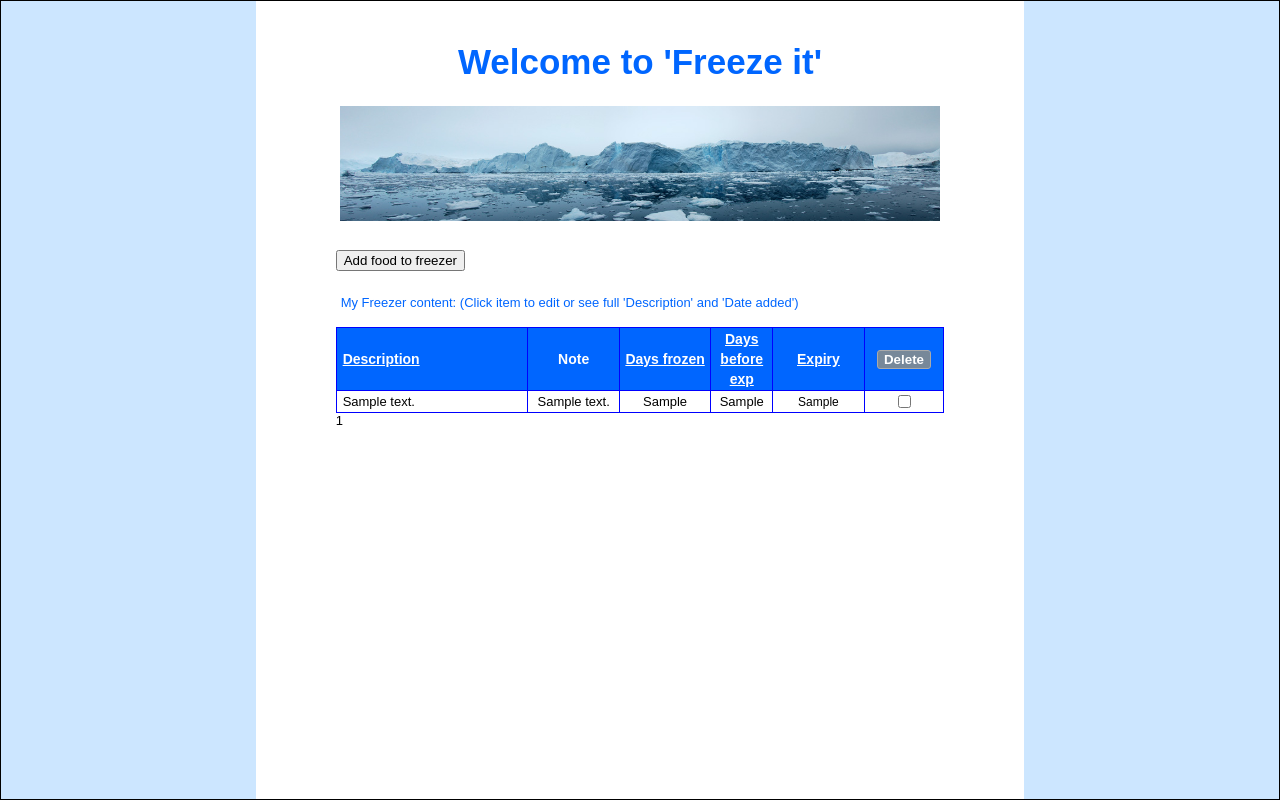
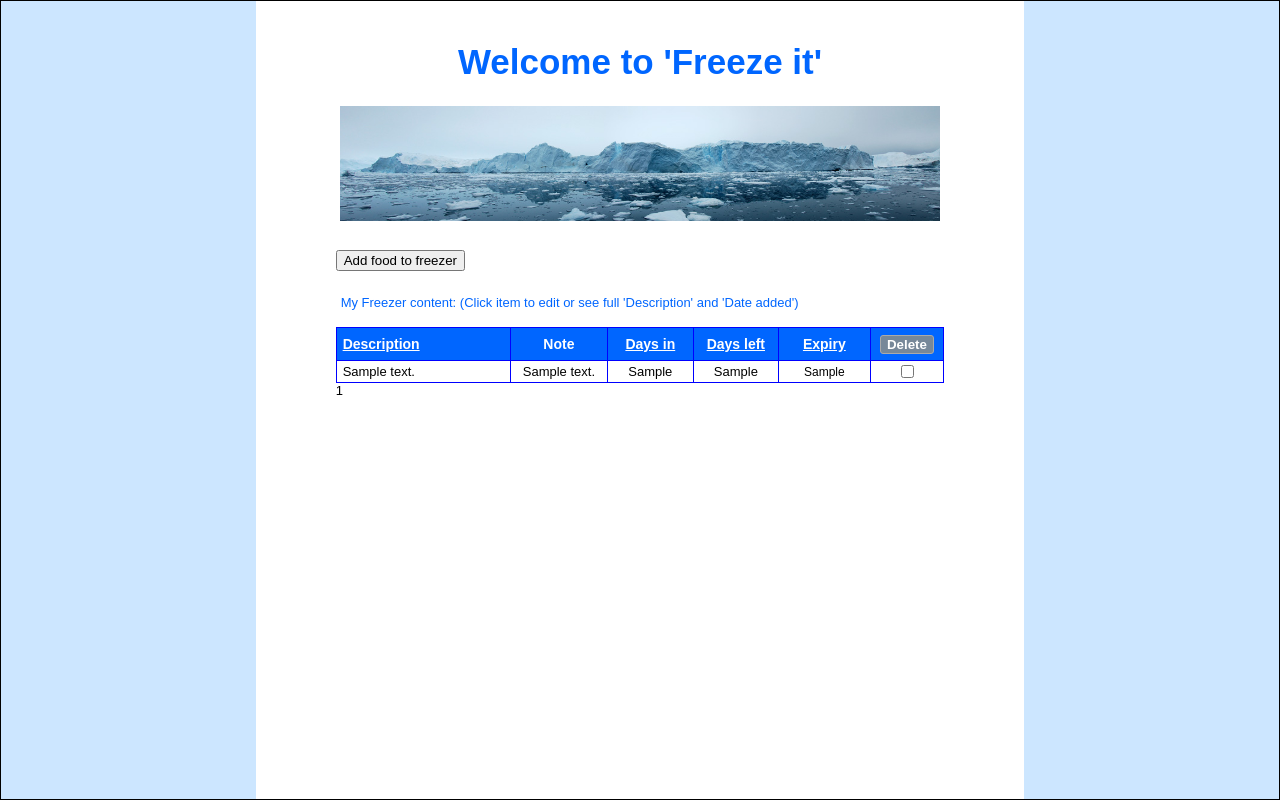
Before and after one commit to kirstine78/freeze-it, a Python web app: template templates/frontpage.html in a window 1280 px wide. Run offline with Jinja, Linux system fonts and the light colour scheme; the template is opened without the code that fills it: most values are stand-ins (such as "Sample title", 1, 10 or a date in 2020).

Commit message:
'Note' set to 35 chars and column % changed

```diff
--- a/templates/food.html
+++ b/templates/food.html
@@ -90,7 +90,7 @@
 			<br>
 
 			<label>
-				<div>Note (e.g. 300 g)</div> <input type="text" name="note" value="{{note_content}}" style="width:300px;">
+				<div>Note (e.g. 300 g)</div> <input type="text" name="note" value="{{note_content}}" style="width:220px;">
 				<span class="error_message_red">{{note_error}}</span>
 			</label>
 			<br>
--- a/templates/frontpage.html
+++ b/templates/frontpage.html
@@ -102,6 +102,7 @@
 		}
 
 
+
 		#del_col
 		{
 		border: 1px solid #000;
@@ -203,22 +204,24 @@
 												<table class="Table_Food" style="width:100%; table-layout:fixed;">
 													<tr class="tr_table_Food">
 
-														<th class="th_table_Food" id="description" style="width:32%;"><a href="/?id_description={{descr_asc_desc}}" style="margin-left: 5px;" id="header_toggle">Description</th>
+														<th class="th_table_Food" id="description" style="width:29%;"><a href="/?id_description={{descr_asc_desc}}" style="margin-left: 5px;" id="header_toggle">Description</th>
 
-														<th class="th_table_Food" style="width:15%" id="header_not_toggles">Note</th>
+														<th class="th_table_Food" style="width:16%" id="header_not_toggles">Note</th>
 
-														<th class="th_table_Food" style="width:15%"><a href="/?id_days_frozen={{days_frozen_asc_desc}}" id="header_toggle">Days frozen</th>
 
-														<th class="th_table_Food" style="width:10%"><a href="/?id_days_to_exp={{days_left_asc_desc}}" id="header_toggle">Days before exp</th>
+
+														<th class="th_table_Food" style="width:14%"><a href="/?id_days_frozen={{days_frozen_asc_desc}}" id="header_toggle">Days in</th>
+
+														<th class="th_table_Food" style="width:14%"><a href="/?id_days_to_exp={{days_left_asc_desc}}" id="header_toggle">Days left</th>
 														<th class="th_table_Food" style="width:15%"><a href="/?id_exp_date={{exp_asc_desc}}" id="header_toggle">Expiry</th>
 
-														<th class="th_table_Food" style="width:13%"><input name="delete_button" type="submit" value="Delete" id="del_col" onclick="return confirm('Are you sure?')"></input></th>
+														<th class="th_table_Food" style="width:12%"><input name="delete_button" type="submit" value="Delete" id="del_col" onclick="return confirm('Are you sure?')"></input></th>
 													</tr>
 													{% for foods in food_items %}
 													<tr class="tr_table_Food">
 
 														<td class="td_table_Food" id="description" style="padding-left:6px; padding-right:8px; "><a href="/food?id={{foods.key().id()}}" style="color:black; text-decoration:none;"><div class="single_line">{{foods.description}}</div></a></td>
-														<td class="td_table_Food">{{foods.note}}</td>
+														<td class="td_table_Food" style="word-wrap:break-word; padding-left:2px; padding-right:2px; ">{{foods.note}}</td>
 
 														<td class="td_table_Food">{{foods.days_in_freezer}}</td>
 
--- a/validation.py
+++ b/validation.py
@@ -27,13 +27,13 @@ def is_note_valid(note_str):
         than LIMIT_CHARS.
         Creates an object of classInfoEntered and returns it """
 
-    LIMIT_CHARS = 26
+    LIMIT_CHARS = 36
 
     if note_str:
         if len(note_str) < LIMIT_CHARS:
             obj_note = info_entered.InfoEntered(True, "")  # create object of class InfoEntered
         else:
-            obj_note = info_entered.InfoEntered(False, "Max. 25 characters")  # create object of class InfoEntered
+            obj_note = info_entered.InfoEntered(False, "Max. 35 characters")  # create object of class InfoEntered
     else:
         obj_note = info_entered.InfoEntered(True, "")  # create object of class InfoEntered
     return obj_note
```
